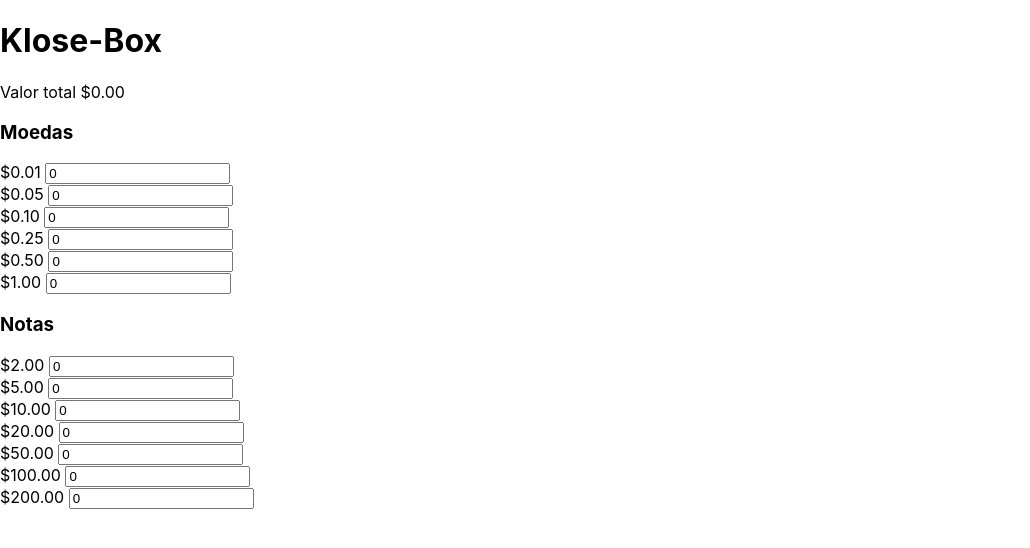
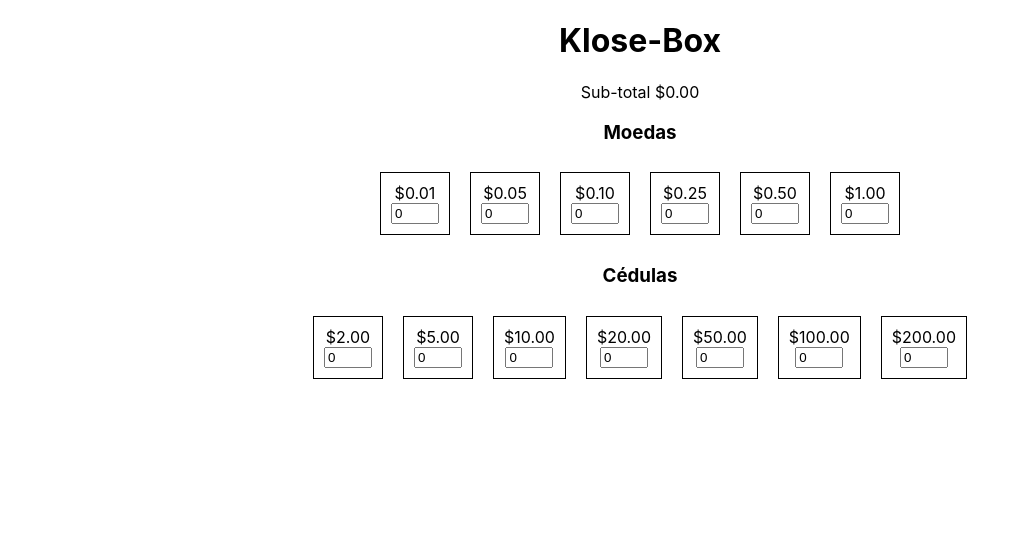
Before and after one commit to palenske/klose-box, a React (Create React App) app: page / in a window 1280 px wide. Shown: the top 548 px of the page, without its empty margins (0-1030 px from the left). Built offline with nearby package versions, Linux system fonts and the light colour scheme.

Commit message:
estilização da MainPage

```diff
--- a/src/App.css
+++ b/src/App.css
@@ -1,38 +1,28 @@
-.App {
-  text-align: center;
-}
-
-.App-logo {
-  height: 40vmin;
-  pointer-events: none;
-}
-
-@media (prefers-reduced-motion: no-preference) {
-  .App-logo {
-    animation: App-logo-spin infinite 20s linear;
-  }
-}
-
-.App-header {
-  background-color: #282c34;
-  min-height: 100vh;
+main {
   display: flex;
   flex-direction: column;
   align-items: center;
-  justify-content: center;
-  font-size: calc(10px + 2vmin);
-  color: white;
 }
 
-.App-link {
-  color: #61dafb;
+form {
+  display: flex;
+  flex-direction: column;
+  align-items: center;
+  margin: 10px;
+  padding: 10px;
+  border: 1px solid black;
 }
 
-@keyframes App-logo-spin {
-  from {
-    transform: rotate(0deg);
-  }
-  to {
-    transform: rotate(360deg);
-  }
+input {
+  width: 40px;
 }
+
+.banknoteContainer {
+  display: flex;
+  flex-direction: row;
+}
+
+.currencyContainer {
+  display: flex;
+  flex-direction: row;
+}
--- a/src/Components/CoinsTable.jsx
+++ b/src/Components/CoinsTable.jsx
@@ -17,27 +17,27 @@
   const field = (labelValue, key) => {
     return (
       <form key={ key }>
-        <label>
+        <div>
           {`$${labelValue.toFixed(2)} `}
-          <input
+        </div>
+        <input
             defaultValue={0}
             min={0}
             type="number"
             onChange={ ({ target }) => handleTotal(labelValue, target.value) }/>
-        </label>
       </form>
     )
   }
 
   return (
     <>
-      <span>{`Valor total $${subTotal()}`}</span>
-      <div>
-        <h3>Moedas</h3>
+      <span>{`Sub-total $${subTotal()}`}</span>
+      <h3>Moedas</h3>
+      <div className="currencyContainer">
         {currency.map((value, index) => field(value, `C${index}`))}
       </div>
-      <div>
-        <h3>Notas</h3>
+      <h3>Cédulas</h3>
+      <div className="banknoteContainer">
         {banknote.map((value, index) => field(value, `B${index}`))}
       </div>
     </>
--- a/src/Pages/MainPage.jsx
+++ b/src/Pages/MainPage.jsx
@@ -3,9 +3,9 @@
 
 export default function Main() {
   return (
-    <div>
+    <main>
       <h1>Klose-Box</h1>
       <CoinsTable />
-    </div>
+    </main>
   )
 }
```
